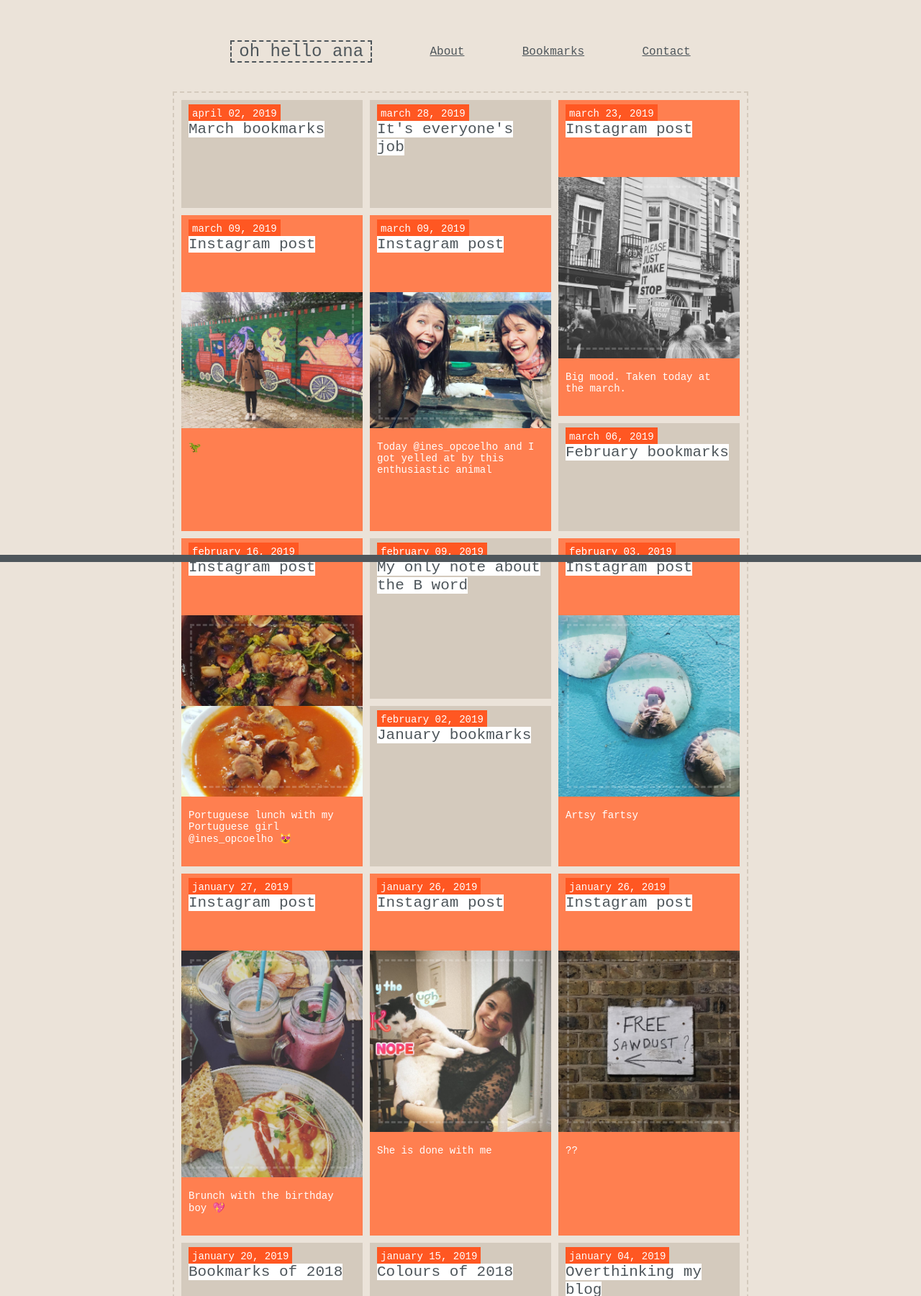
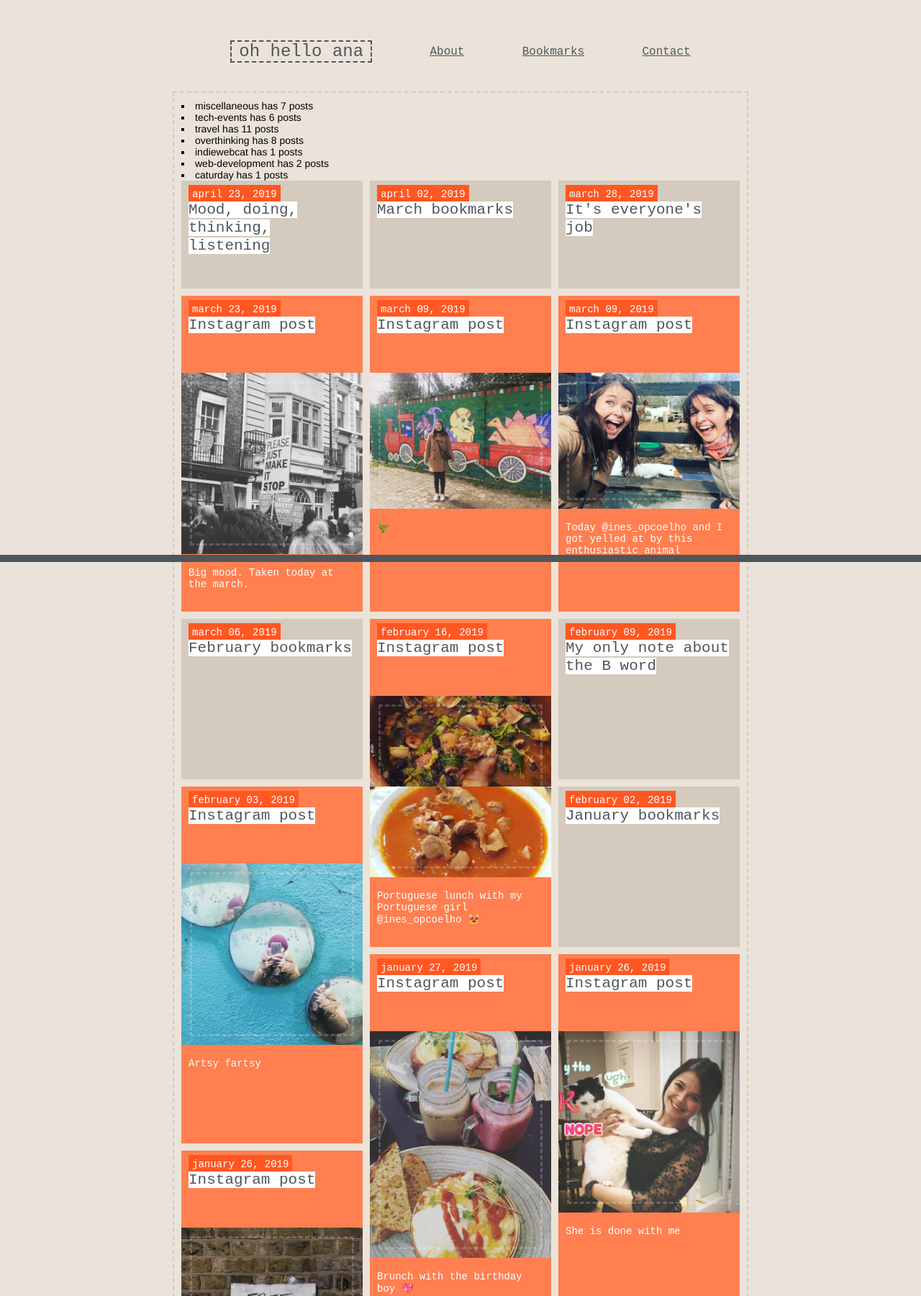
Before and after one commit to ohhelloana/ohhelloana, a Jekyll site: the page built from index.md, in a window 1280 px wide, cut to the strip 119-1920 px from the top of the page. Shown: the whole strip at 72% size. Built offline with Jekyll 4.4.1, drawn with Linux system fonts in a browser that asks for light colours.

Commit message:
New blog post

```diff
--- a/_layouts/home.html
+++ b/_layouts/home.html
@@ -2,6 +2,14 @@
 layout: default
 ---
 <div class="page-content">
+
+  <ul class="tags">
+  {% for tag in site.tags %}
+    {% assign t = tag | first %}
+    {% assign posts = tag | last %}
+    <li>{{t | downcase | replace:" ","-" }} has {{ posts | size }} posts</li>
+  {% endfor %}
+  </ul>
   <ul class="post-list">
     {% for post in site.posts %}
       {% if post.category contains "post" or post.category contains "social" %}
--- a/_layouts/post.html
+++ b/_layouts/post.html
@@ -1,6 +1,7 @@
 ---
 layout: default
 ---
+
 <article class="post h-entry">
   <div class="post-header">
     <h2 class="post-title p-name" itemprop="name headline">{{ page.title | escape }}</h2>
@@ -16,6 +17,10 @@ layout: default
   </div>
 </article>
 
+{% if page.hasMood %}
+  {% include mood.html %}
+{% endif %}
+
 <!-- <section id="webmentions" class="entry__comments">
   <h1>Webmentions</h1>
   {% webmentions page.url posts replies links %}
--- /dev/null
+++ b/_posts/2019-04-23-mood-doing-thinking-listening.html
@@ -0,0 +1,211 @@
+---
+layout: post
+title: Mood, doing, thinking, listening
+date: 2019-04-23 08:29:05.000000000 +00:00
+type: post
+published: true
+status: publish
+category: [post]
+description: I am feeling nostalgic I’m going to bring “mood, doing, thinking, listening” back to my blog and be alone oversharing in 2019.
+tags: [ Miscellaneous ]
+hasMood: true
+mood: Anxious 😩
+doing: Grocery shop list
+thinking: My level of anxiety was lower in the last two weeks because I barely used social media.
+listening: nothing
+---
+
+<p>Hands up if you were into MySpace and personal blogs in the mid early 2000s! Well, I was. I was that low-cost emo kid in school that would use HTML and CSS to change their MySpace page (and that hobby is now paying bills so no complaining).</p>
+
+<p>When I read the recent news that <a href="https://www.theguardian.com/technology/2019/mar/18/myspace-loses-all-content-uploaded-before-2016">MySpace lost all their content</a> I had an old memory coming back at me.</p>
+<p>Back then, when I was using MySpace, you were able to set your “mood” - you may be familiar with that feature because Facebook also <a href="https://www.huffpost.com/entry/facebook-mood-status-brin_b_2600255">had (has?) something similar</a>.</p>
+
+<p>I did a little bit of searching and to my surprise, in 2007, someone did a <a href="https://www.askdavetaylor.com/does_myspace_support_moods_and_other_status_indicators">blog post about MySpace moods</a> that you can still read about today (because owning your own content is cool).</p>
+
+<p>Setting your “mood” as a status wasn’t the main memory coming back. It was actually blogs and what teenagers were doing at the time. Back then, in MySpace you could create “notes” which were more or less like blog entries, and if I remember correctly, at the end of the post you would add something like “Mood, doing, listening, thinking”.</p>
+
+<p>I don’t remember the “doing, listening and thinking” being particular form input fields but rather something that you would add optionally (and manually). The “mood” bit would have a specific set of <a href="https://www.answers.com/Q/List_of_MySpace_moods">emotions</a> and <a href="https://www.flickr.com/photos/schoschie/3379674840">emoticons</a> to match.  So “Mood, doing, thinking, listening” quickly took over and you could see <a href="https://www.tapatalk.com/groups/kntcreations/mood-doing-thinking-listening-t6813-s480.html">forum threads</a> with people sharing what was on their minds. I remember it being a trend that I picked up on also, but it quickly transferred to personal blogs.</p>
+
+<p>I tried to find living examples of this but it was so hard. I tried different search engines but whenever I typed “Mood, doing, thinking, listening” almost all results were about mental health even if changed the dates around the results. I still had some urls memorised in my head so I used <a href="https://archive.org/web/">Wayback Machine</a> and I looked up some blogs that I used to read and I found some real examples in the wild but sadly they do not have styling.</p>
+
+
+
+<p>While searching for all this and to my rejoice I found a <a href="http://www.readwritethink.org/files/resources/lesson_images/lesson1113/features.pdf">lovely PDF</a> that talks about “Mood” and “Listening” being a common blog feature and I love it!</p>
+
+<p>So because I am feeling nostalgic I’m going to bring “mood, doing, thinking, listening” back to my blog and be alone oversharing in 2019.</p>
+
+<h2>Choosing the emojis</h2>
+
+<p>I’ve decided to keep it simple and only add to the footer of the blog post this information. Unlike <a href="https://www.livejournal.com/moodlist.bml">Livejournal</a>, most personal blogs at the time wouldn't have a matching emoticon to their mood. But I want that. I don't have time to convert the old emoticons to svg (i'm not even sure if I could do that from a legal point view). I also remembered that the <a href="https://www.phpbb.com/">phpbb forums</a> had a smiley pack available but the last thing I want is to do requests to mini gifs. But in case you're wondering, I did download the emoticons for the memories's sake.</p>
+
+<p>But it is 2019 and emojis are free. Maybe one day when I am an artist I could add my own drawn emoticons to my emotions. But for now emojis will do. Or maybe, one day, when I am as cool as Aaron I will take it to the next level <a href="https://aaronparecki.com/2019/02/25/9/emoji">like he did on his website</a>.</p>
+
+
+<h2>How many emotions do I have?</h2>
+
+<p>Not that many and while looking up the list of emotions that were available on My Space and Livejournal, I realised that I don't even know the meaning of some of those words. I tried to come up with own list and I can't lie, I struggled to deal with the negative words. I've been trying to tell my self to only share positive things and sometimes that isn't possible. My negative emotions exist but I think I prefer not having too many available and have a bigger variety of positive emotions.</p>
+
+<p>The following match of emotion with emoji was mostly based on how I think my face looks like when I feel those emotions. I do realise that the name of the emotion and what the emoji is supposed to mean may not match.</p>
+
+<table>
+  <thead>
+      <tr>
+          <th colspan="1">Emotion</th>
+          <th colspan="1">Emoji</th>
+      </tr>
+  </thead>
+  <tbody>
+    <tr>
+      <td>Happy</td>
+      <td>😃</td>
+    </tr>
+    <tr>
+      <td>Accomplished</td>
+      <td>💪</td>
+    </tr>
+    <tr>
+      <td>Adventurous</td>
+      <td>😎</td>
+    </tr>
+    <tr>
+      <td>Angry</td>
+      <td>😡</td>
+    </tr>
+    <tr>
+      <td>Anxious</td>
+      <td>😩</td>
+    </tr>
+    <tr>
+      <td>Artistic</td>
+      <td>🤪</td>
+    </tr>
+    <tr>
+      <td>Blank</td>
+      <td>😶</td>
+    </tr>
+    <tr>
+      <td>Bored</td>
+      <td>🙃</td>
+    </tr>
+    <tr>
+      <td>Busy</td>
+      <td>😓</td>
+    </tr>
+    <tr>
+      <td>Calm</td>
+      <td>😊</td>
+    </tr>
+    <tr>
+      <td>Confident</td>
+      <td>😼</td>
+    </tr>
+    <tr>
+      <td>Confused</td>
+      <td>🤔</td>
+    </tr>
+    <tr>
+      <td>Crappy</td>
+      <td>💩</td>
+    </tr>
+    <tr>
+      <td>Curious</td>
+      <td>👀</td>
+    </tr>
+    <tr>
+      <td>Disappointed</td>
+      <td>😞</td>
+    </tr>
+    <tr>
+      <td>Dorky</td>
+      <td>🤓</td>
+    </tr>
+    <tr>
+      <td>Energetic</td>
+      <td>😁</td>
+    </tr>
+    <tr>
+      <td>Enlightened</td>
+      <td>😲</td>
+    </tr>
+    <tr>
+      <td>Exhausted</td>
+      <td>😔</td>
+    </tr>
+    <tr>
+      <td>Fabulous</td>
+      <td>💅🏻</td>
+    </tr>
+    <tr>
+      <td>Fascinated</td>
+      <td>😍</td>
+    </tr>
+    <tr>
+      <td>Hungry</td>
+      <td>☹️</td>
+    </tr>
+    <tr>
+      <td>Hungover</td>
+      <td>😖</td>
+    </tr>
+    <tr>
+      <td>Indifferent</td>
+      <td>😑</td>
+    </tr>
+    <tr>
+      <td>Loved</td>
+      <td>😍</td>
+    </tr>
+    <tr>
+      <td>Okay</td>
+      <td>🙂</td>
+    </tr>
+    <tr>
+      <td>Refreshed</td>
+      <td>😋</td>
+    </tr>
+    <tr>
+      <td>Romantic</td>
+      <td>😘</td>
+    </tr>
+    <tr>
+      <td>Sad</td>
+      <td>😭</td>
+    </tr>
+    <tr>
+      <td>Sassy</td>
+      <td>😏</td>
+    </tr>
+    <tr>
+      <td>Satisfied</td>
+      <td>😃</td>
+    </tr>
+    <tr>
+      <td>Sleepy</td>
+      <td>😴</td>
+    </tr>
+    <tr>
+      <td>Thankful</td>
+      <td>😊</td>
+    </tr>
+    <tr>
+      <td>Warm</td>
+      <td>😌</td>
+    </tr>
+  </tbody>
+</table>
+
+<br>
+
+<h2>Adding these to my blog</h2>
+
+<p>This is where I become insecure. I'm sure there's 1000 ways to build the same thing and they are all probably better than the one I've chosen. I don't use any content editor to write for this blog besides writting my own markup. So I didn't implement this by having a drop down that selects the emotion and adds to the post. I could, but I don't have time for that. I'm satisfied with adding it manually.</p>
+
+<p>I searched in GitHub for anything related to Jekyll and Emojis and I did <a href="https://github.com/search?q=emoji+jekyll">find a couple of things</a>. None of them seem to be exactly what I was looking for (although I could be wrong) but I am not really sure of what I looking for anyway.</p>
+
+<p>To build this I decided to make more use of the <a href="https://jekyllrb.com/docs/front-matter/">Front Matter</a> and include a layout that will render if that information exists.</p>
+
+<p>And that is it. I'm hoping to add more quirks to this blog and I think looking at the past isn't a bad idea. Back then we were far more expressive anyways.</p>
+
+<p>P.S.: Always write and publish when you're happy. I've been having too many bad days in a row and that has stopped me from writing and publishing more. I can't take a nice day for granted. This small and not so important post was written in the end of March.</p>
+
+<p>TIL: Front Matter accepts emojis.</p>
--- a/_sass/_posts.scss
+++ b/_sass/_posts.scss
@@ -70,3 +70,20 @@ pre {
   padding: 1em 1.5em;
   word-wrap: break-word;
 }
+
+.mood {
+  border: 4px dashed #ebe3d9;
+  margin: 15px 0 0 0;
+  padding: 10px;
+  font-size: 14px;
+  background-color: #d4cabd;
+
+  ul {
+    list-style: none;
+  }
+
+  span {
+    font-weight: bold;
+  }
+
+}
```
Also changed, not shown: _includes/mood.html (added, +16 -0 lines).
